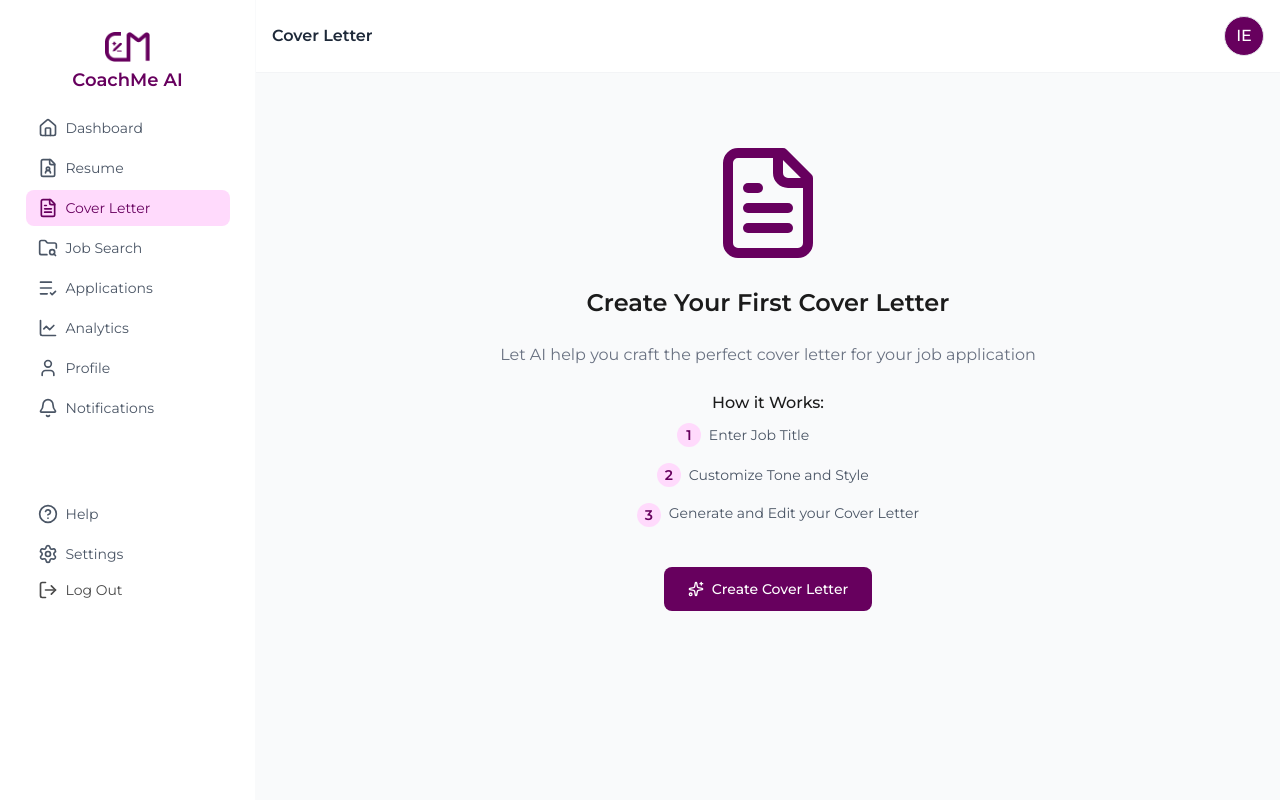
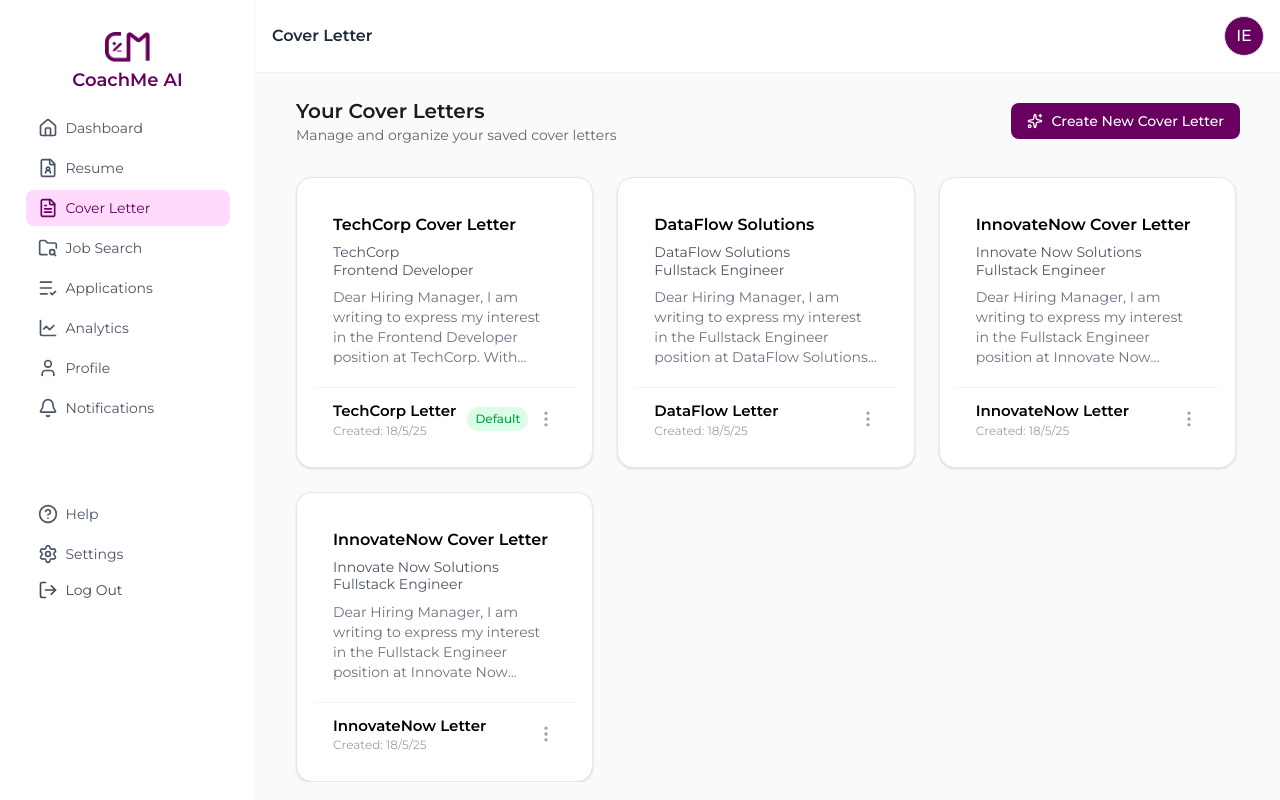
Before and after one commit to TheSkillGarage/coachme_ai, a React (Vite) app: page /user/cover-letter in a window 1280 px wide. Built offline with nearby package versions, Linux system fonts and the light colour scheme; sample sign-in values are in the browser's storage.

Commit message:
add data ui for cover letter and make fixes on the initiator ui and the data type error on the dialog

```diff
--- a/package.json
+++ b/package.json
@@ -15,6 +15,7 @@
     "@reduxjs/toolkit": "^2.9.1",
     "clsx": "^2.1.1",
     "framer-motion": "^12.23.24",
+    "jspdf": "^3.0.3",
     "lucide-react": "^0.546.0",
     "react": "^19.1.1",
     "react-dom": "^19.1.1",
@@ -28,6 +29,7 @@
   "devDependencies": {
     "@eslint/js": "^9.36.0",
     "@tailwindcss/vite": "^4.1.14",
+    "@types/jspdf": "^2.0.0",
     "@types/node": "^24.6.0",
     "@types/react": "^19.1.16",
     "@types/react-dom": "^19.1.9",
--- a/src/components/auth/index.tsx
+++ b/src/components/auth/index.tsx
@@ -3,7 +3,7 @@ import { Card } from "../ui/card";
 import Button from "../ui/button/button";
 import { Input } from "../ui/input/input";
 import { Checkbox } from "../ui/checkbox";
-import { ArrowLeft, CheckCircle2, Eye, EyeOff, Mail, User } from "lucide-react";
+import { CheckCircle2, Eye, EyeOff, Mail, User } from "lucide-react";
 import { motion, AnimatePresence } from "framer-motion";
 import * as yup from "yup";
 import { CustomOtpInput } from "../ui/otpinput";
--- a/src/components/ui/editor/index.tsx
+++ b/src/components/ui/editor/index.tsx
@@ -104,7 +104,6 @@ const RichTextEditor: React.FC<RichTextEditorProps> = ({
     onSave,
     title = 'Rich Text Editor',
     subtitle = 'Write or edit your content below.',
-    placeholder = 'Start typing...',
     saveButtonText = 'Save',
     onCancel
 }) => {
--- a/src/pages/coverletter/intro.tsx
+++ b/src/pages/coverletter/intro.tsx
@@ -1,13 +1,16 @@
-import React from "react";
 import { FileText, Sparkles } from "lucide-react";
 import Button from "../../components/ui/button/button"; // your custom button
+import { useState } from "react";
+import CoverLetters from "./letterdata/carddata";
 interface IntroProps {
     onStart?: () => void;
 }
 
 export default function CreateCoverLetterIntro({ onStart }: IntroProps) {
+    const [data, setData] = useState(true)
     return (
-        <div className="flex flex-col items-center justify-center text-center space-y-6 py-10">
+        <>
+            {data ? <CoverLetters onStart={onStart} /> : <div className="flex flex-col items-center justify-center text-center space-y-6 py-10">
                 {/* Icon */}
                 <div className=" ">
                     <FileText size={30} className="w-30 h-30 text-primary-500" />
@@ -66,6 +69,7 @@ export default function CreateCoverLetterIntro({ onStart }: IntroProps) {
                         Create Cover Letter
                     </Button>
                 </div>
-        </div>
+            </div>}
+        </>
     );
 }
--- /dev/null
+++ b/src/pages/coverletter/letterdata/carddata.tsx
@@ -0,0 +1,138 @@
+import { MoreVertical, Sparkles } from "lucide-react";
+import Button from "../../../components/ui/button/button";
+import { Card } from "../../../components/ui/card";
+
+interface LetterCard {
+    id: number;
+    title: string;
+    company: string;
+    position: string;
+    preview: string;
+    fileName: string;
+    createdAt: string;
+    isDefault?: boolean;
+}
+
+interface IntroProps {
+    onStart?: () => void;
+}
+
+export default function CoverLetters({ onStart }: IntroProps) {
+    const letters: LetterCard[] = [
+        {
+            id: 1,
+            title: "TechCorp Cover Letter",
+            company: "TechCorp",
+            position: "Frontend Developer",
+            preview:
+                "Dear Hiring Manager, I am writing to express my interest in the Frontend Developer position at TechCorp. With...",
+            fileName: "TechCorp Letter",
+            createdAt: "18/5/25",
+            isDefault: true,
+        },
+        {
+            id: 2,
+            title: "DataFlow Solutions",
+            company: "DataFlow Solutions",
+            position: "Fullstack Engineer",
+            preview:
+                "Dear Hiring Manager, I am writing to express my interest in the Fullstack Engineer position at DataFlow Solutions. With...",
+            fileName: "DataFlow Letter",
+            createdAt: "18/5/25",
+        },
+        {
+            id: 3,
+            title: "InnovateNow Cover Letter",
+            company: "Innovate Now Solutions",
+            position: "Fullstack Engineer",
+            preview:
+                "Dear Hiring Manager, I am writing to express my interest in the Fullstack Engineer position at Innovate Now Solution. With...",
+            fileName: "InnovateNow Letter",
+            createdAt: "18/5/25",
+        },
+        {
+            id: 4,
+            title: "InnovateNow Cover Letter",
+            company: "Innovate Now Solutions",
+            position: "Fullstack Engineer",
+            preview:
+                "Dear Hiring Manager, I am writing to express my interest in the Fullstack Engineer position at Innovate Now Solution. With...",
+            fileName: "InnovateNow Letter",
+            createdAt: "18/5/25",
+        },
+    ];
+
+    return (
+        <div className="w-full space-y-6">
+            <div className="flex flex-col sm:flex-row justify-between items-start sm:items-center mb-8">
+                <div>
+                    <h1 className="text-xl font-semibold text-grey-500">
+                        Your Cover Letters
+                    </h1>
+                    <p className="text-sm text-grey-300">
+                        Manage and organize your saved cover letters
+                    </p>
+                </div>
+                <Button
+                    className="mt-3 sm:mt-0 bg-[#67005E] hover:bg-[#52004A] text-white rounded-lg flex items-center gap-2 px-4 py-2"
+                    icon={<Sparkles className="w-4 h-4" />} iconPosition="left"
+                    onClick={onStart}
+                >
+
+                    Create New Cover Letter
+                </Button>
+            </div>
+
+            {/* ===== Cover Letter Cards ===== */}
+            <div className="w-full flex flex-wrap justify-center sm:justify-start gap-6">
+                {letters.map((letter) => (
+                    <Card
+                        key={letter.id}
+                        className="
+                            flex flex-col justify-between
+                            w-full sm:w-[48%] lg:w-[31.5%]
+                            rounded-2xl border border-gray-200 bg-white
+                            shadow-sm hover:shadow-md transition-all duration-200
+                        "
+                    >
+                        {/* Top Content */}
+                        <div className="p-5 space-y-2">
+                            <h2 className="font-semibold text-[16px] leading-snug">
+                                {letter.title}
+                            </h2>
+                            <p className="text-sm text-gray-600 leading-tight">
+                                {letter.company}
+                                <br />
+                                {letter.position}
+                            </p>
+                            <p className="text-gray-500 text-sm mt-2 line-clamp-4">
+                                {letter.preview}
+                            </p>
+                        </div>
+
+                        {/* Footer */}
+                        <div className="flex items-center justify-between px-5 py-3 border-t border-gray-100">
+                            <div>
+                                <h3 className="font-semibold text-[15px]">
+                                    {letter.fileName}
+                                </h3>
+                                <p className="text-xs text-gray-400">
+                                    Created: {letter.createdAt}
+                                </p>
+                            </div>
+
+                            <div className="flex items-center gap-2">
+                                {letter.isDefault && (
+                                    <span className="bg-green-100 text-green-600 text-xs px-2 py-1 rounded-full font-medium">
+                                        Default
+                                    </span>
+                                )}
+                                <MoreVertical className="w-5 h-5 text-gray-400 hover:text-gray-600 cursor-pointer" />
+                            </div>
+                        </div>
+                    </Card>
+                ))}
+            </div>
+        </div>
+    );
+}
--- a/src/pages/coverletter/letterdialog/index.tsx
+++ b/src/pages/coverletter/letterdialog/index.tsx
@@ -6,11 +6,25 @@ import Radio from "../../../components/ui/radiobutton";
 import Button from "../../../components/ui/button/button";
 import { Card } from "../../../components/ui/card";
 
+// --- Types ---
+export interface SaveLetterData {
+    title: string;
+}
+
+export type FileFormat = "pdf" | "docx" | "txt";
+
+export interface DownloadLetterData {
+    fileName: string;
+    format: FileFormat;
+}
+
+export type LetterDialogData = SaveLetterData | DownloadLetterData;
+
 interface LetterDialogProps {
     open: boolean;
     mode: "save" | "download";
     onClose: () => void;
-    onConfirm: (data: any) => void;
+    onConfirm: (data: LetterDialogData) => void;
 }
 
 export default function LetterDialog({
@@ -19,18 +33,19 @@ export default function LetterDialog({
     onClose,
     onConfirm,
 }: LetterDialogProps) {
-    const [format, setFormat] = React.useState("pdf");
+    const [format, setFormat] = React.useState<FileFormat>("pdf");
     const [name, setName] = React.useState("TechCorp Cover Letter");
 
     const handleConfirm = () => {
-        const payload =
-            mode === "save" ? { name } : { name, format };
+        const payload: LetterDialogData =
+            mode === "save"
+                ? { title: name }
+                : { fileName: name, format };
         onConfirm(payload);
         onClose();
     };
 
     const isSave = mode === "save";
-
 
     return (
         <AnimatePresence>
@@ -66,8 +81,8 @@ export default function LetterDialog({
                                 </h2>
                                 <p className="text-sm text-gray-500">
                                     {isSave
-                                        ? "Give your cover letter a name to save it to your library"
-                                        : "Choose your preferred file format and name"}
+                                        ? "Give your cover letter a name to save it to your library."
+                                        : "Choose your preferred file format and name."}
                                 </p>
                             </div>
 
@@ -83,70 +98,53 @@ export default function LetterDialog({
                                 />
                             </div>
 
-                            {/* Format Selection (only for download) */}
+                            {/* Format Selection */}
                             {!isSave && (
                                 <div className="mt-5 space-y-2">
                                     <label className="text-sm font-medium text-gray-700">
                                         Format
                                     </label>
-                                    <div className="flex lg:flex flex-wrap items-center gap-5 mt-1">
-                                        <div className="flex items-center gap-2">
+                                    <div className="flex flex-wrap items-center gap-5 mt-1">
+                                        {(["pdf", "docx", "txt"] as FileFormat[]).map((type) => (
+                                            <div key={type} className="flex items-center gap-2">
                                                 <Radio
                                                     name="format"
-                                                value="pdf"
-                                                checked={format === "pdf"}
-                                                onChange={(e) => setFormat(e.target.value)}
+                                                    value={type}
+                                                    checked={format === type}
+                                                    onChange={(e) =>
+                                                        setFormat(e.target.value as FileFormat)
+                                                    }
                                                 />
                                                 <FileText
-                                                className={`h-5 w-5 ${format === "pdf"
-                                                    ? "text-grey-200"
-                                                    : "text-grey-200"
+                                                    className={`h-5 w-5 ${format === type
+                                                        ? "text-primary-500"
+                                                        : "text-gray-300"
                                                         }`}
                                                 />
-                                            <span className="text-sm text-grey-400">PDF</span>
+                                                <span
+                                                    className={`text-sm ${format === type
+                                                        ? "text-gray-900 font-medium"
+                                                        : "text-gray-500"
+                                                        }`}
+                                                >
+                                                    {type === "pdf"
+                                                        ? "PDF"
+                                                        : type === "docx"
+                                                            ? "Word (.docx)"
+                                                            : "Text (.txt)"}
+                                                </span>
                                             </div>
-
-                                        <div className="flex items-center gap-2">
-                                            <Radio
-                                                name="format"
-                                                value="docx"
-                                                checked={format === "docx"}
-                                                onChange={(e) => setFormat(e.target.value)}
-                                            />
-                                            <FileText
-                                                className={`h-5 w-5 ${format === "docx"
-                                                    ? "text-grey-200"
-                                                    : "text-grey-200"
-                                                    }`}
-                                            />
-                                            <span className="text-sm text-grey-400">Word (.docx)</span>
-                                        </div>
-
-                                        <div className="flex items-center gap-2">
-                                            <Radio
-                                                name="format"
-                                                value="txt"
-                                                checked={format === "txt"}
-                                                onChange={(e) => setFormat(e.target.value)}
-                                            />
-                                            <FileText
-                                                className={`h-5 w-5 ${format === "txt"
-                                                    ? "text-grey-200"
-                                                    : "text-grey-200"
-                                                    }`}
-                                            />
-                                            <span className="text-sm text-grey-400">Text (.txt)</span>
-                                        </div>
+                                        ))}
                                     </div>
                                 </div>
                             )}
 
-                            {/* Footer Buttons */}
+                            {/* Footer */}
                             <div className="flex justify-end gap-3 mt-8">
                                 <Button
                                     variant="outline"
                                     onClick={onClose}
-                                    className="border-gray-300 text-grey-500 flex items-center gap-1"
+                                    className="border-gray-300 text-gray-600 flex items-center gap-1"
                                 >
                                     ✕ Cancel
                                 </Button>
--- a/src/pages/coverletter/letterscreen.tsx
+++ b/src/pages/coverletter/letterscreen.tsx
@@ -1,13 +1,55 @@
 import { useState } from "react";
 import { Card } from "../../components/ui/card";
 import { Copy, Download, Save, SquarePen } from "lucide-react";
-import LetterDialog from "./letterdialog";
+import LetterDialog, { type LetterDialogData } from "./letterdialog";
+
 interface LetterScreenProps {
     onEdit: () => void;
 }
+
 export default function LetterScreen({ onEdit }: LetterScreenProps) {
     const [showDialog, setShowDialog] = useState(false);
     const [dialogMode, setDialogMode] = useState<"save" | "download">("save");
+
+    const letterContent = `
+Dear Hiring Manager,
+
+I am writing to express my interest in the Frontend Developer
+position at TechCorp. With over 5 years of experience in web
+development and a passion for creating intuitive user interfaces,
+I believe I would be a valuable addition to your team.
+
+Throughout my career, I have developed expertise in React,
+TypeScript, and modern frontend frameworks. In my current role
+at InnovateSoft, I led the development of a customer-facing
+application that improved user engagement by 40% and reduced
+bounce rates by 25%.
+
+I am particularly drawn to TechCorp's mission to make technology
+accessible to everyone. Your recent project on developing inclusive
+design systems aligns perfectly with my interest in creating
+accessible web applications.
+
+I would welcome the opportunity to discuss how my skills and
+experience can contribute to TechCorp's continued success.
+
+Sincerely,
+[Your Name]
+`.trim();
+
+    // ✅ Handler for confirm action
+    const handleDialogConfirm = (data: LetterDialogData) => {
+        if ("format" in data) {
+            // --- DOWNLOAD FLOW ---
+            const { fileName, format } = data;
+            downloadLetter(letterContent, fileName, format);
+        } else {
+            // --- SAVE FLOW ---
+            console.log("Letter saved with title:", data.title);
+        }
+        setShowDialog(false);
+    };
+
     return (
         <Card
             hoverable={false}
@@ -28,37 +70,8 @@ export default function LetterScreen({ onEdit }: LetterScreenProps) {
                     text-gray-700 text-sm leading-relaxed
                 "
             >
-                <p className="text-grey-400 text-xs md:text-xs">
-                    <span className="block py-4 font-medium text-gray-700">
-                        Dear Hiring Manager,
-                    </span>
-                    I am writing to express my interest in the Frontend Developer
-                    position at TechCorp. With over 5 years of experience in web
-                    development and a passion for creating intuitive user
-                    interfaces, I believe I would be a valuable addition to your
-                    team.
-                    <br />
-                    <br />
-                    Throughout my career, I have developed expertise in React,
-                    TypeScript, and modern frontend frameworks. In my current role
-                    at InnovateSoft, I led the development of a customer-facing
-                    application that improved user engagement by 40% and reduced
-                    bounce rates by 25%.
-                    <br />
-                    <br />
-                    I am particularly drawn to TechCorp's mission to make
-                    technology accessible to everyone. Your recent project on
-                    developing inclusive design systems aligns perfectly with my
-                    interest in creating accessible web applications.
-                    <br />
-                    <br />
-                    I would welcome the opportunity to discuss how my skills and
-                    experience can contribute to TechCorp's continued success.
-                    Thank you for considering my application.
-                    <div className="py-4">
-                        <span className="block font-medium">Sincerely,</span>
-                        <span className="block">[Your Name]</span>
-                    </div>
+                <p className="text-grey-400 text-xs md:text-xs whitespace-pre-line">
+                    {letterContent}
                 </p>
             </Card>
 
@@ -92,6 +105,7 @@ export default function LetterScreen({ onEdit }: LetterScreenProps) {
                     </button>
 
                     <button
+                        onClick={() => navigator.clipboard.writeText(letterContent)}
                         className="
                             flex items-center justify-center gap-1
                             cursor-pointer px-3 py-2 rounded-lg text-sm
@@ -106,7 +120,10 @@ export default function LetterScreen({ onEdit }: LetterScreenProps) {
                     </button>
 
                     <button
-                        onClick={() => { setDialogMode("save"); setShowDialog(true); }}
+                        onClick={() => {
+                            setDialogMode("save");
+                            setShowDialog(true);
+                        }}
                         className="
                             flex items-center justify-center gap-1
                             cursor-pointer px-3 py-2 rounded-lg text-sm
@@ -123,7 +140,10 @@ export default function LetterScreen({ onEdit }: LetterScreenProps) {
 
                 {/* Download Button */}
                 <button
-                    onClick={() => { setDialogMode("download"); setShowDialog(true); }}
+                    onClick={() => {
+                        setDialogMode("download");
+                        setShowDialog(true);
+                    }}
                     className="
                         flex items-center justify-center gap-2
                         cursor-pointer text-white px-4 py-2
@@ -137,14 +157,52 @@ export default function LetterScreen({ onEdit }: LetterScreenProps) {
                 </button>
             </div>
 
+            {/* Dialog */}
             <LetterDialog
                 open={showDialog}
                 mode={dialogMode}
                 onClose={() => setShowDialog(false)}
-                onConfirm={(data) => {
-                    console.log("Dialog result:", data);
-                }}
+                onConfirm={handleDialogConfirm}
             />
         </Card>
     );
 }
+
+// ✅ Download helper
+function downloadLetter(
+    content: string,
+    fileName: string,
+    format: "pdf" | "docx" | "txt"
+) {
+    if (format === "txt") {
+        const blob = new Blob([content], { type: "text/plain" });
+        triggerDownload(blob, `${fileName}.txt`);
+    } else if (format === "docx") {
+        const html = `
+        <!DOCTYPE html>
+        <html><head><meta charset="utf-8"></head>
+        <body><pre>${content}</pre></body></html>`;
+        const blob = new Blob([html], {
+            type: "application/vnd.openxmlformats-officedocument.wordprocessingml.document",
+        });
+        triggerDownload(blob, `${fileName}.docx`);
+    } else if (format === "pdf") {
+        import("jspdf").then(({ jsPDF }) => {
+            const doc = new jsPDF();
+            const lines = doc.splitTextToSize(content, 180);
+            doc.text(lines, 10, 10);
+            doc.save(`${fileName}.pdf`);
+        });
+    }
+}
+
+function triggerDownload(blob: Blob, fileName: string) {
+    const url = URL.createObjectURL(blob);
+    const a = document.createElement("a");
+    a.href = url;
+    a.download = fileName;
+    document.body.appendChild(a);
+    a.click();
+    document.body.removeChild(a);
+    URL.revokeObjectURL(url);
+}
--- a/src/pages/coverletter/lnitiaditor.tsx
+++ b/src/pages/coverletter/lnitiaditor.tsx
@@ -7,7 +7,7 @@ interface LoadProp {
 export default function Initiaditor(props: LoadProp) {
 
     return (
-        <Card hoverable={false} className='flex px-10 flex-col justify-center items-center bg-grey-50 shadow-none border-none rounded-lg  w-full min-h-[80vh] gap-y-4'>
+        <Card hoverable={false} className='flex px-10 flex-col justify-center items-center bg-grey-50 shadow-none border-none rounded-lg  w-full lg:min-h-[80vh] sm:min-h-40'>
             {props?.loading ? <GradientLoader /> : <>
                 <FileText size={30} className='h-30 w-40 text-grey-400' />
                 <h1 className='text-sm font-medium text-grey-500'>Your cover letter will appear here </h1>
--- a/src/pages/help/index.tsx
+++ b/src/pages/help/index.tsx
@@ -1,4 +1,5 @@
 
+import { Tabs } from '../../components/ui/tab';
 import HelmetLayout, { type HelmetProps } from '../../layouts/helmetlayout';
 export default function Main() {
     const tags: HelmetProps = {
@@ -8,6 +9,7 @@ export default function Main() {
     return (
         <HelmetLayout {...tags}>
             <div className=''>Help
+                <Tabs tabs={[]} />
             </div>
         </HelmetLayout>
     )
```
Also changed, not shown: src/pages/coverletter/index.tsx (+10 -10 lines), 1 other file (tests, documents, lock files or other folders). Lines whose indentation alone changed are shown as unchanged.
